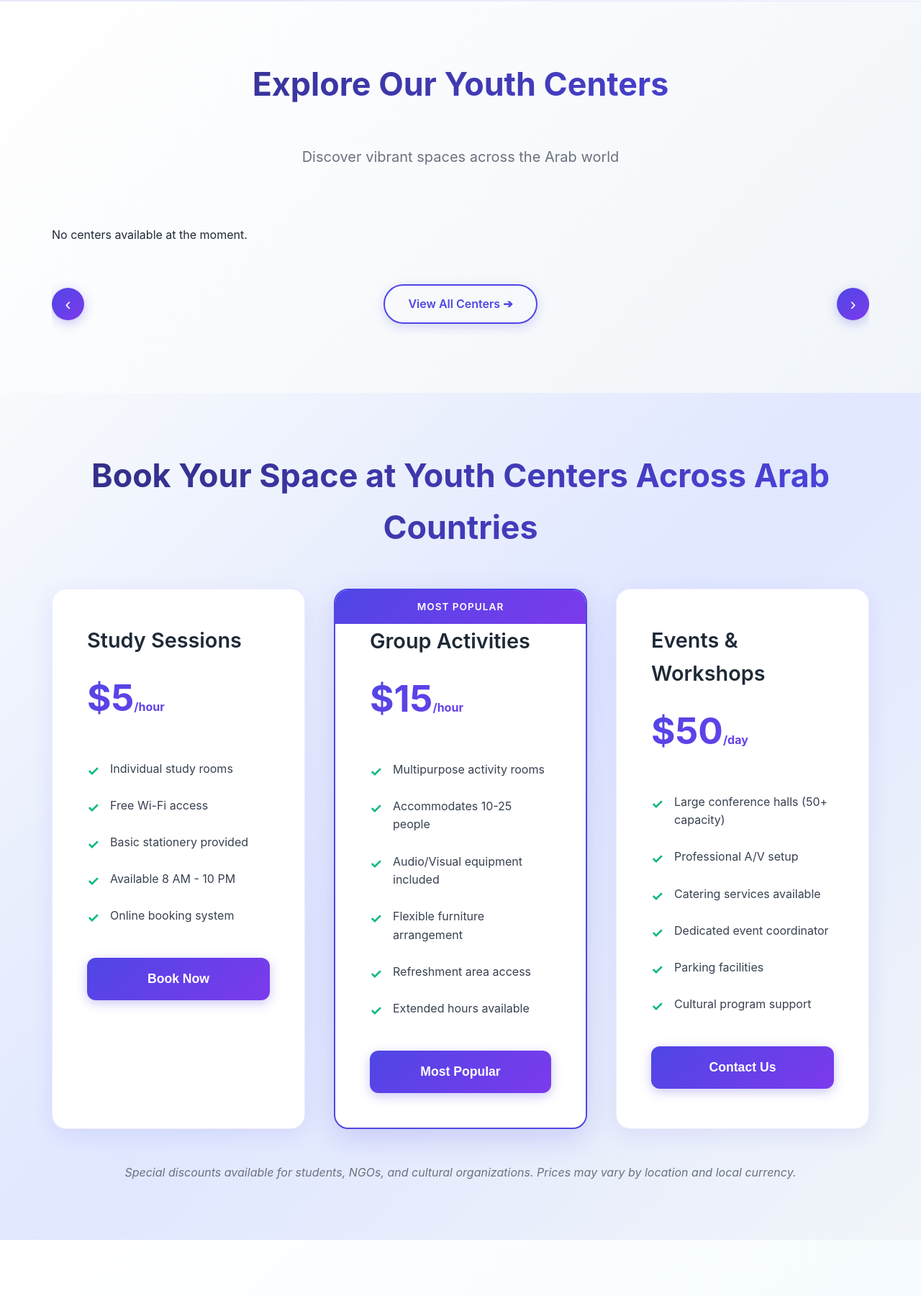
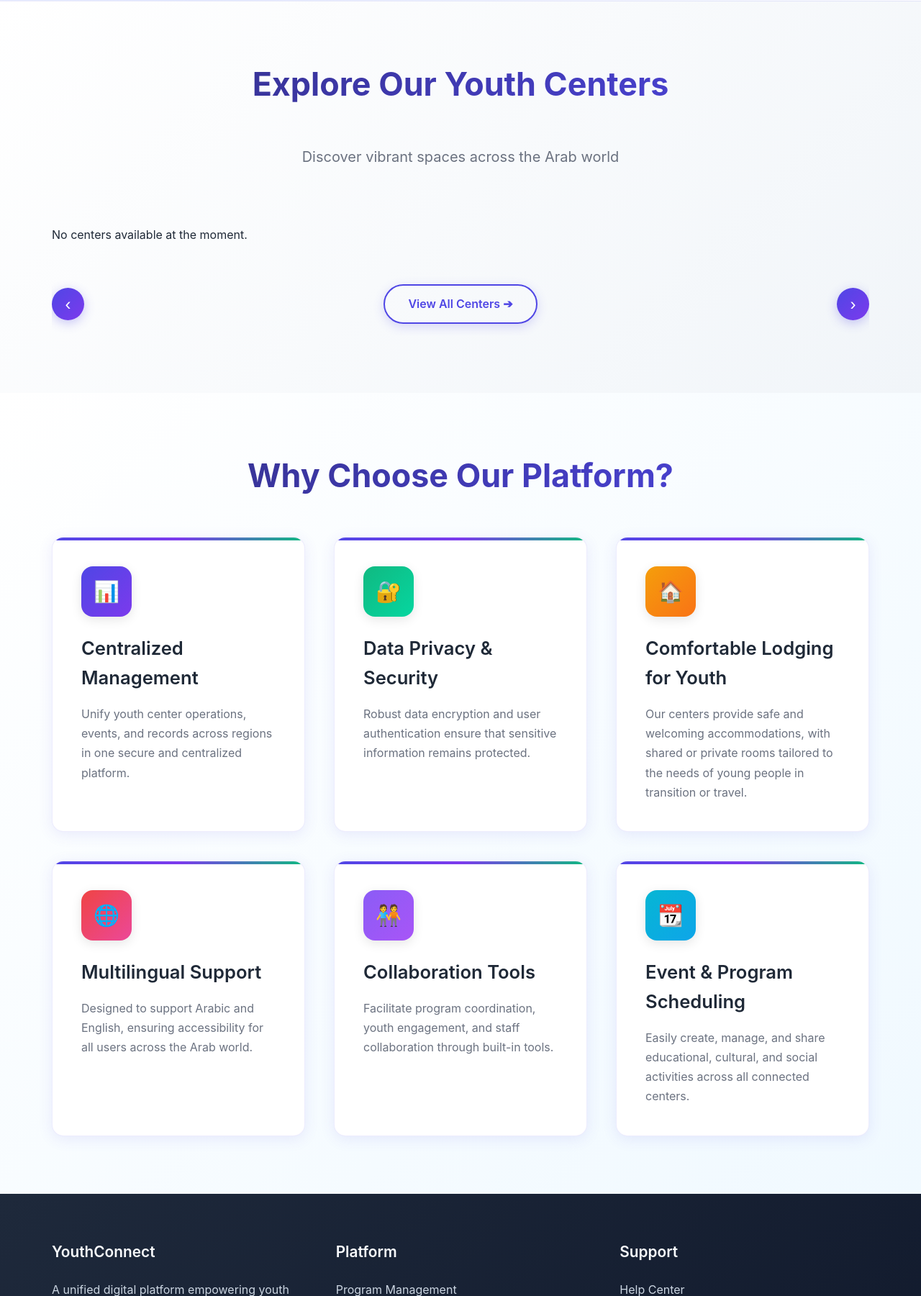
Before and after one commit to amiraelmanaa/YouthCenter_App, a Symfony app: template youth-center-app/templates/home/index.html.twig in a window 1280 px wide. Shown: the part 799-2600 px from the top of the page at 72% size. Run offline with Twig, Linux system fonts and the light colour scheme; the template is opened without the code that fills it, so the values that code supplies are empty; some libraries are stand-ins or nearby versions.

Commit message:
last chane

```diff
--- a/youth-center-app/templates/home/index.html.twig
+++ b/youth-center-app/templates/home/index.html.twig
@@ -836,7 +836,7 @@
             <ul class="nav-menu" id="nav-menu">
                 <li><a href="#home" class="nav-link">Home</a></li>
                 <li><a href="#features" class="nav-link">Features</a></li>
-                <li><a href="#pricing" class="nav-link">Pricing</a></li>
+
                 <li><a href="{{ path('app_about') }}" class="nav-link">About</a></li>
                 <li><a href="#contact" class="nav-link">Contact</a></li>
                 <li>
@@ -912,56 +912,7 @@
 
 
 
-<!-- Pricing Section -->
-<section class="pricing" id="pricing">
-    <div class="container">
-        <h2 class="section-title scroll-reveal">Book Your Space at Youth Centers Across Arab Countries</h2>
 
-        <div class="pricing-grid">
-            <div class="pricing-card scroll-reveal">
-                <h3>Study Sessions</h3>
-                <div class="price">$5<span class="price-period">/hour</span></div>
-                <ul class="pricing-features">
-                    <li>Individual study rooms</li>
-                    <li>Free Wi-Fi access</li>
-                    <li>Basic stationery provided</li>
-                    <li>Available 8 AM - 10 PM</li>
-                    <li>Online booking system</li>
-                </ul>
-                <button class="pricing-btn">Book Now</button>
-            </div>
-            <div class="pricing-card featured scroll-reveal">
-                <h3>Group Activities</h3>
-                <div class="price">$15<span class="price-period">/hour</span></div>
-                <ul class="pricing-features">
-                    <li>Multipurpose activity rooms</li>
-                    <li>Accommodates 10-25 people</li>
-                    <li>Audio/Visual equipment included</li>
-                    <li>Flexible furniture arrangement</li>
-                    <li>Refreshment area access</li>
-                    <li>Extended hours available</li>
-                </ul>
-                <button class="pricing-btn">Most Popular</button>
-            </div>
-            <div class="pricing-card scroll-reveal">
-                <h3>Events & Workshops</h3>
-                <div class="price">$50<span class="price-period">/day</span></div>
-                <ul class="pricing-features">
-                    <li>Large conference halls (50+ capacity)</li>
-                    <li>Professional A/V setup</li>
-                    <li>Catering services available</li>
-                    <li>Dedicated event coordinator</li>
-                    <li>Parking facilities</li>
-                    <li>Cultural program support</li>
-                </ul>
-                <button class="pricing-btn">Contact Us</button>
-            </div>
-        </div>
-        <div class="pricing-note">
-            <p>Special discounts available for students, NGOs, and cultural organizations. Prices may vary by location and local currency.</p>
-        </div>
-    </div>
-</section>
 
  <!-- Features Section -->
 
```
Also changed, not shown: youth-center-app/templates/center_manager/index.html.twig (+0 -51 lines).
